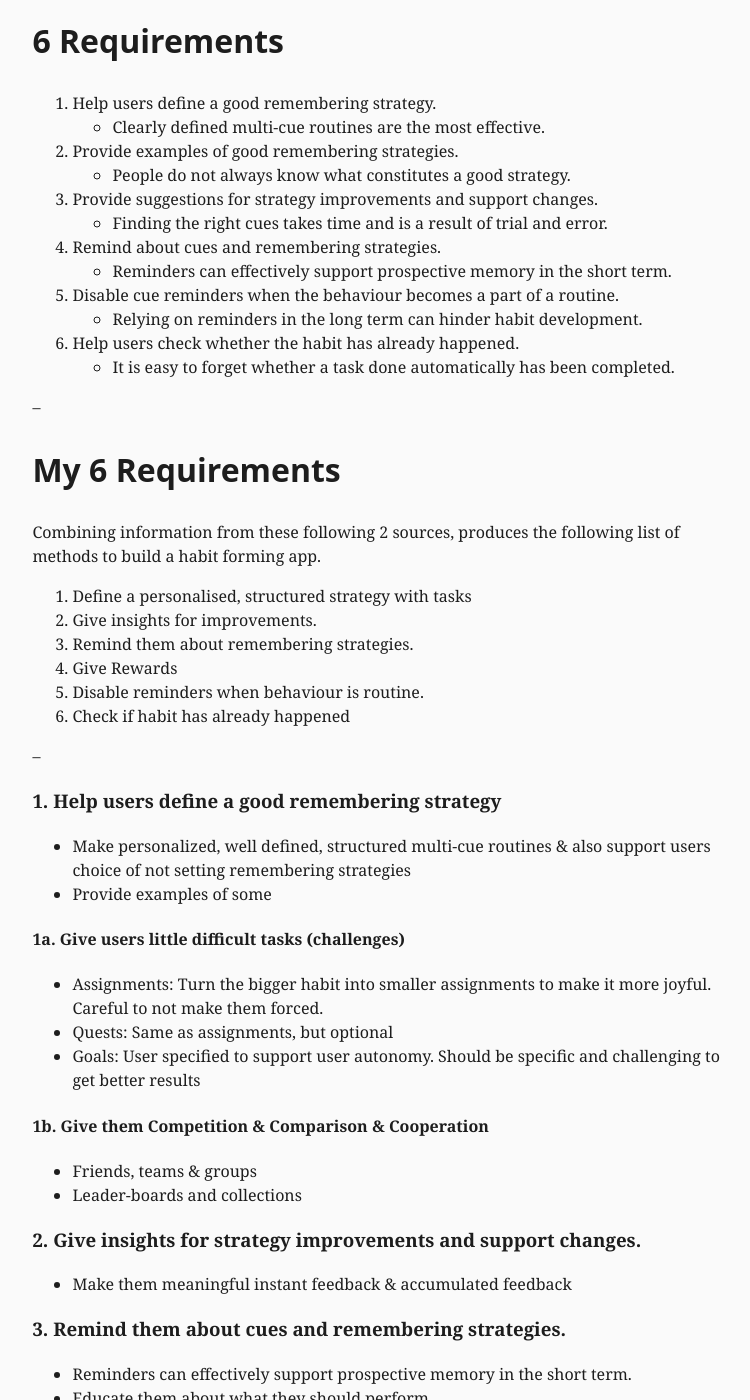
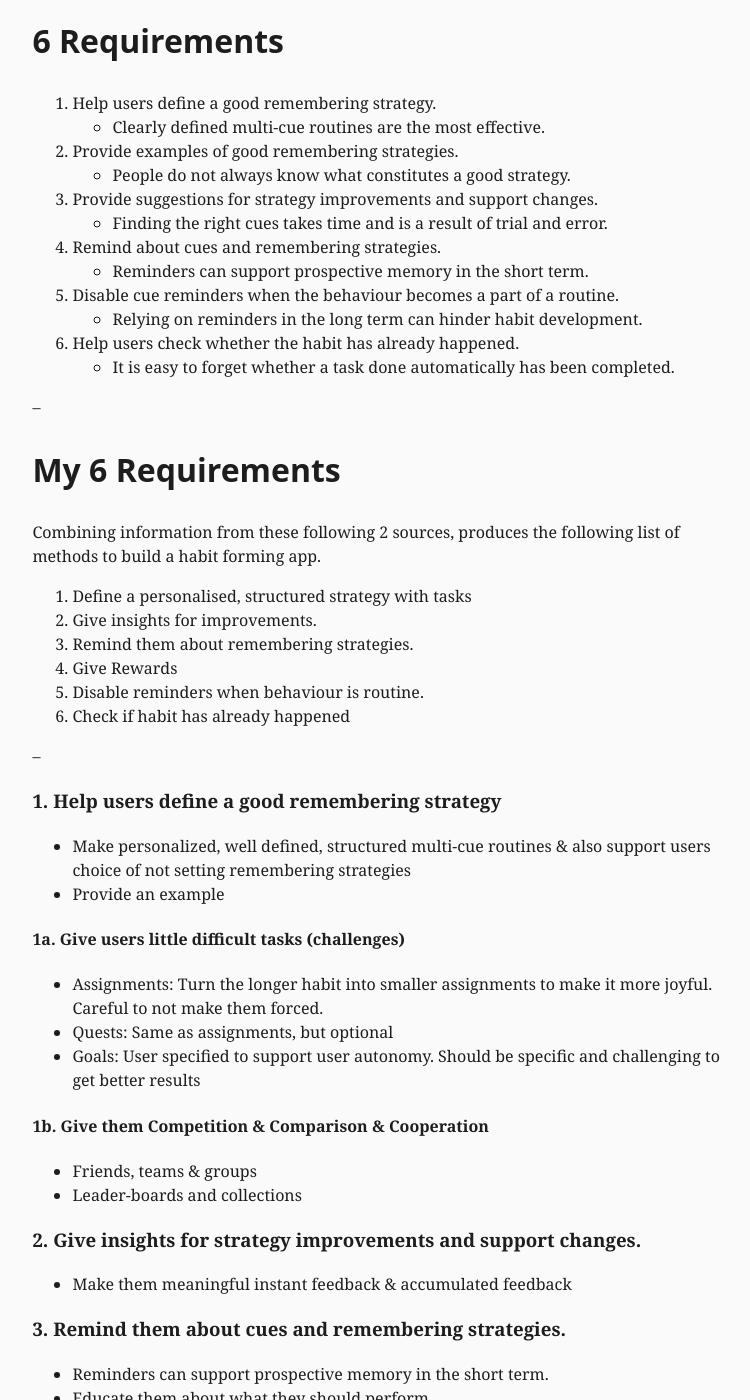
Before and after one commit to harrymt/blog, a Jekyll site: the page built from _posts/2017-04-01-habit-formation-methods.md, in a window 1280 px wide and 1400 px high, scrolled down 3790 px. Shown: the whole window, without its empty margins (262-1012 px from the left). Built offline with Jekyll 4.4.1, drawn with Linux system fonts in a browser that asks for light colours; some of the changed text lies outside the part shown.

Commit message:
Fixed wording with linter

```diff
--- a/_posts/2017-04-01-habit-formation-methods.md
+++ b/_posts/2017-04-01-habit-formation-methods.md
@@ -96,7 +96,7 @@ The [Taxonomy of Motivational Affordances](https://www.researchgate.net/publicat
 ## 7 Elements
 
 1. Assignments, Quests and Goals
-  - Assignments: Turn the bigger habit into smaller assignments to make it more joyful. Careful to not make them forced.
+  - Assignments: Turn the longer habit into smaller assignments to make it more joyful. Careful to not make them forced.
   - Quests: Same as assignments, but optional
   - Goals: User specified to support user autonomy. Should be specific and challenging to get better results
 
@@ -134,7 +134,7 @@ The PhD by my supervisor [Katarzyna Stawarz](https://uclic.ucl.ac.uk/people/kata
 
 4. Remind about cues and remembering
 strategies.
-  - Reminders can effectively support prospective memory in the short term.
+  - Reminders can support prospective memory in the short term.
 
 5. Disable cue reminders when the behaviour becomes a part of a routine.
   - Relying on reminders in the long term can hinder habit development.
@@ -160,10 +160,10 @@ Combining information from these following 2 sources, produces the following lis
 
 ### 1. Help users define a good remembering strategy
 - Make personalized, well defined, structured multi-cue routines & also support users choice of not setting remembering strategies
-- Provide examples of some
+- Provide an example
 
 #### 1a. Give users little difficult tasks (challenges)
-- Assignments: Turn the bigger habit into smaller assignments to make it more joyful. Careful to not make them forced.
+- Assignments: Turn the longer habit into smaller assignments to make it more joyful. Careful to not make them forced.
 - Quests: Same as assignments, but optional
 - Goals: User specified to support user autonomy. Should be specific and challenging to get better results
 
@@ -175,7 +175,7 @@ Combining information from these following 2 sources, produces the following lis
 - Make them meaningful instant feedback & accumulated feedback
 
 ### 3. Remind them about cues and remembering strategies.
-- Reminders can effectively support prospective memory in the short term.
+- Reminders can support prospective memory in the short term.
 - Educate them about what they should perform
 
 ### 4. Rewards
```
